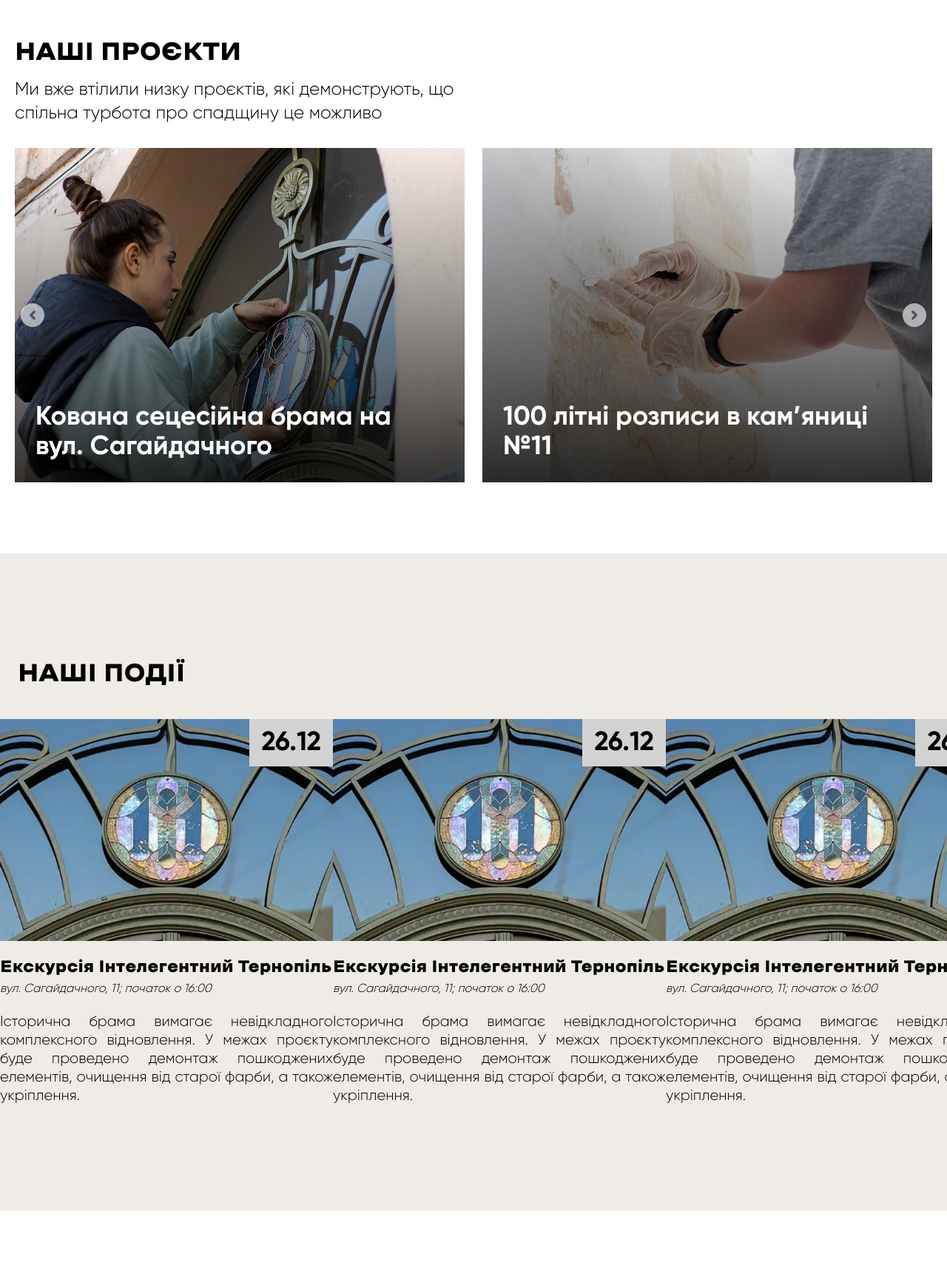
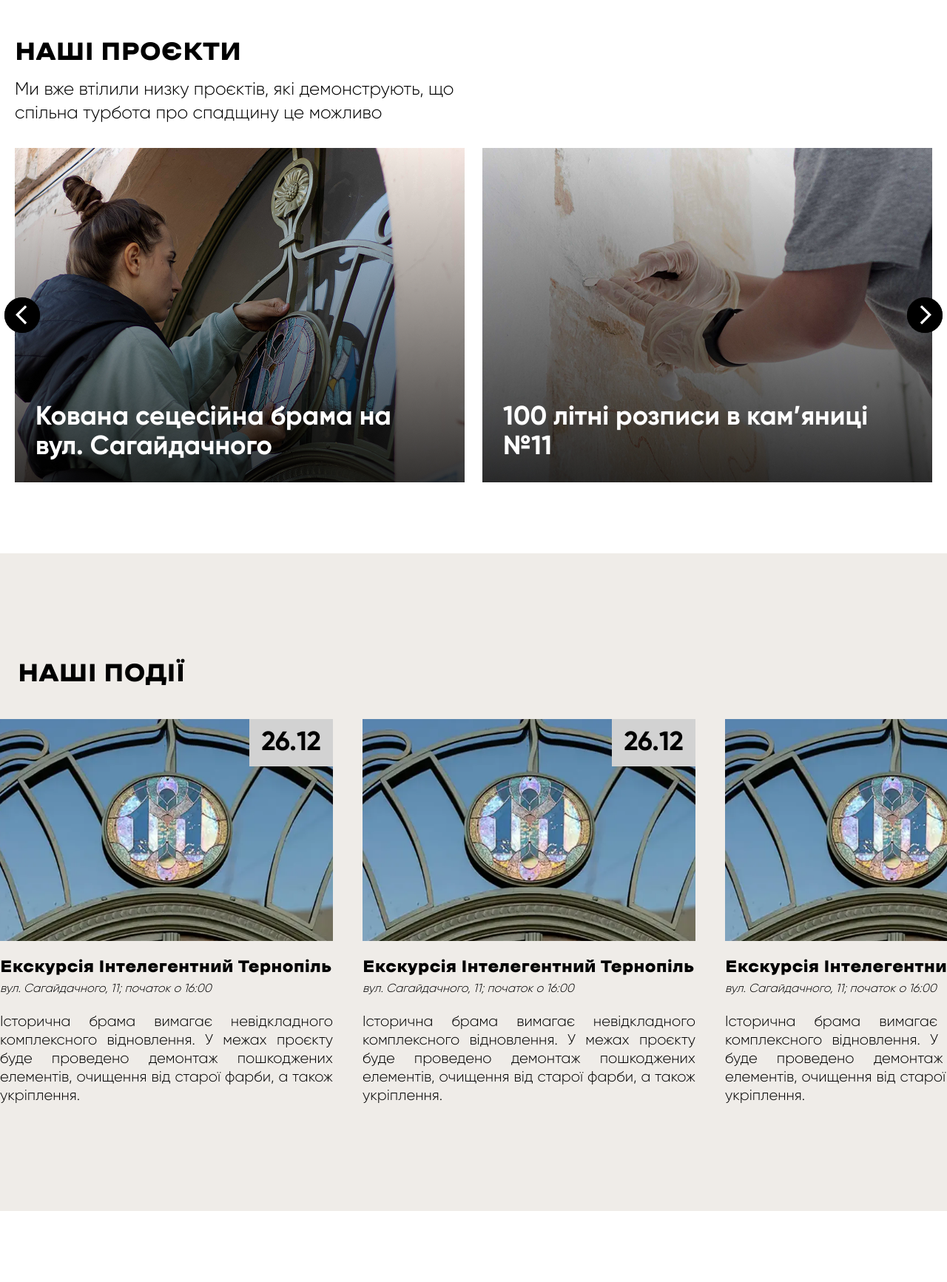
Before and after one commit to slimnation23/bramy-ternopolia, a PHP site: page / in a window 1280 px wide. Shown: the part 1963-3696 px from the top of the page at 74% size. Run offline with PHP 8.4, Linux system fonts and the light colour scheme.

Commit message:
our projects - done ☑️

```diff
--- a/css/output.css
+++ b/css/output.css
@@ -784,6 +784,38 @@ html {
   right: 1.75rem;
 }
 
+.-left-2 {
+  left: -0.5rem;
+}
+
+.-right-2 {
+  right: -0.5rem;
+}
+
+.-left-5 {
+  left: -1.25rem;
+}
+
+.-right-5 {
+  right: -1.25rem;
+}
+
+.-left-4 {
+  left: -1rem;
+}
+
+.-right-4 {
+  right: -1rem;
+}
+
+.-left-3\.5 {
+  left: -0.875rem;
+}
+
+.-right-3\.5 {
+  right: -0.875rem;
+}
+
 .z-0 {
   z-index: 0;
 }
@@ -966,6 +998,10 @@ html {
   width: 100%;
 }
 
+.w-1 {
+  width: 0.25rem;
+}
+
 .max-w-2xl {
   max-width: 42rem;
 }
@@ -1198,6 +1234,11 @@ html {
 .object-cover {
   -o-object-fit: cover;
      object-fit: cover;
+}
+
+.object-fill {
+  -o-object-fit: fill;
+     object-fit: fill;
 }
 
 .p-2 {
--- a/index.html
+++ b/index.html
@@ -245,9 +245,28 @@
             про спадщину це можливо
           </p>
         </div>
-        <div class="flex gap-20">
+        <div class="flex gap-20 relative">
+          <!-- Custom Navigation Arrows -->
+          <button
+            class="projects-prev absolute -left-3.5 top-1/2 -translate-y-1/2 z-10 w-12 h-12 bg-black rounded-full flex items-center justify-center"
+          >
+            <img
+              src="images/icons/Arrow-left.svg"
+              alt="left"
+              class="object-fill"
+            />
+          </button>
+          <button
+            class="projects-next absolute -right-3.5 top-1/2 -translate-y-1/2 z-10 w-12 h-12 bg-black rounded-full flex items-center justify-center"
+          >
+            <img
+              src="images/icons/Arrow-right.svg"
+              alt="right"
+              class="object-fill"
+            />
+          </button>
           <div class="swiper projectsSlider relative w-full h-full">
-            <div class="swiper-wrapper flex-col sm:flex-row text-white">
+            <div class="swiper-wrapper text-white">
               <!-- Slide 1 -->
               <div class="swiper-slide relative">
                 <img
@@ -255,7 +274,11 @@
                   class="w-full h-56 lg:h-[452px] object-cover"
                   alt="Project slide"
                 />
-                <p class="text-xl lg:text-4xl font-bold absolute bottom-7 left-7 right-7">Кована сецесійна брама на вул. Сагайдачного</p>
+                <p
+                  class="text-xl lg:text-4xl font-bold absolute bottom-7 left-7 right-7"
+                >
+                  Кована сецесійна брама на вул. Сагайдачного
+                </p>
               </div>
               <!-- Slide 2 -->
               <div class="swiper-slide relative">
@@ -264,7 +287,11 @@
                   class="w-full h-56 lg:h-[452px] object-cover"
                   alt="Project slide"
                 />
-                <p class="text-xl lg:text-4xl font-bold absolute bottom-7 left-7 right-7">100 літні розписи в кам’яниці №11</p>
+                <p
+                  class="text-xl lg:text-4xl font-bold absolute bottom-7 left-7 right-7"
+                >
+                  100 літні розписи в кам’яниці №11
+                </p>
               </div>
               <!-- Slide 3 -->
               <div class="swiper-slide relative">
@@ -273,7 +300,11 @@
                   class="w-full h-56 lg:h-[452px] object-cover"
                   alt="Project slide"
                 />
-                <p class="text-xl lg:text-4xl font-bold absolute bottom-7 left-7 right-7">Кована сецесійна брама на вул. Сагайдачного</p>
+                <p
+                  class="text-xl lg:text-4xl font-bold absolute bottom-7 left-7 right-7"
+                >
+                  Кована сецесійна брама на вул. Сагайдачного
+                </p>
               </div>
               <!-- Slide 4 -->
               <div class="swiper-slide relative">
@@ -282,44 +313,13 @@
                   class="w-full h-56 lg:h-[452px] object-cover"
                   alt="Project slide"
                 />
-                <p class="text-xl lg:text-4xl font-bold absolute bottom-7 left-7 right-7">100 літні розписи в кам’яниці №11</p>
+                <p
+                  class="text-xl lg:text-4xl font-bold absolute bottom-7 left-7 right-7"
+                >
+                  100 літні розписи в кам’яниці №11
+                </p>
               </div>
             </div>
-            <!-- Custom Navigation Arrows -->
-            <button
-              class="projects-prev absolute left-2 top-1/2 -translate-y-1/2 z-10 w-8 h-8 opacity-60 bg-white rounded-full flex items-center justify-center"
-            >
-              <svg
-                width="18"
-                height="18"
-                viewBox="0 0 24 24"
-                fill="none"
-                stroke="currentColor"
-                stroke-width="4.5"
-                stroke-linecap="round"
-                stroke-linejoin="round"
-                stroke-opacity="0.6"
-              >
-                <path d="m15 18-6-6 6-6" />
-              </svg>
-            </button>
-            <button
-              class="projects-next absolute right-2 top-1/2 -translate-y-1/2 z-10 w-8 h-8 opacity-60 bg-white rounded-full flex items-center justify-center"
-            >
-              <svg
-                width="18"
-                height="18"
-                viewBox="0 0 24 24"
-                fill="none"
-                stroke="currentColor"
-                stroke-width="4.5"
-                stroke-linecap="round"
-                stroke-linejoin="round"
-                stroke-opacity="0.6"
-              >
-                <path d="m9 18 6-6-6-6" />
-              </svg>
-            </button>
           </div>
         </div>
       </div>
--- a/script.js
+++ b/script.js
@@ -10,40 +10,26 @@ const swiper = new Swiper('.eventsSlider', {
 
 // Projects Slider
 const projectsSwiper = new Swiper('.projectsSlider', {
-  slidesPerView: 2,
-  spaceBetween: 24,
   loop: true,
   navigation: {
     nextEl: '.projects-next',
     prevEl: '.projects-prev',
   },
+  breakpoints: {
+    320: { slidesPerView: 1, spaceBetween: 16 },
+    767: { slidesPerView: 2, spaceBetween: 24 }
+  }
 });
 
 // Actual Events Slider (Break-out)
 const actualEventsSwiper = new Swiper('.actualEventsSlider', {
   slidesPerView: 'auto',
   spaceBetween: 40,
-  slidesOffsetBefore: offsets.contentStart,
-  slidesOffsetAfter: offsets.paddingLeft,
   grabCursor: true,
   freeMode: true,
   mousewheel: {
     forceToAxis: true,
   },
-});
-
-window.addEventListener('resize', () => {
-  offsets = getSliderOffsets();
-
-  // Update Instagram overlapping slider
-  swiper.params.slidesOffsetBefore = offsets.overlapOffset;
-  swiper.params.slidesOffsetAfter = offsets.paddingLeft;
-  swiper.update();
-
-  // Update break-out events slider
-  actualEventsSwiper.params.slidesOffsetBefore = offsets.contentStart;
-  actualEventsSwiper.params.slidesOffsetAfter = offsets.paddingLeft;
-  actualEventsSwiper.update();
 });
 
 // Interactive Map
```
Also changed, not shown: images/icons/Arrow-left.svg (added), images/icons/Arrow-right.svg (added).
